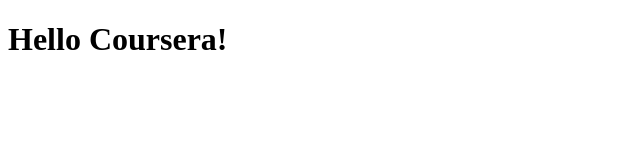
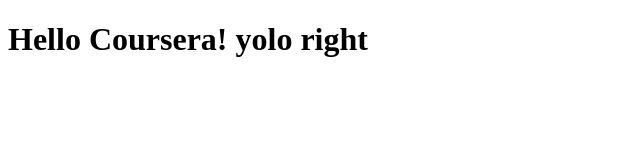
Before and after one commit to tsikos1/coursera-test, a plain HTML site: page site/index.html in a window 1280 px wide. Shown: the whole page, without its empty margins (0-640 px from the left). Drawn offline with Linux system fonts and the light colour scheme.

Commit message:
Small addition to our site

```diff
--- a/site/index.html
+++ b/site/index.html
@@ -4,6 +4,6 @@
 	<title>Hello Coursera!</title>
 </head>
 <body>
-	<h1>Hello Coursera!</h1>
+	<h1>Hello Coursera! yolo right</h1>
 </body>
 </html>
```
